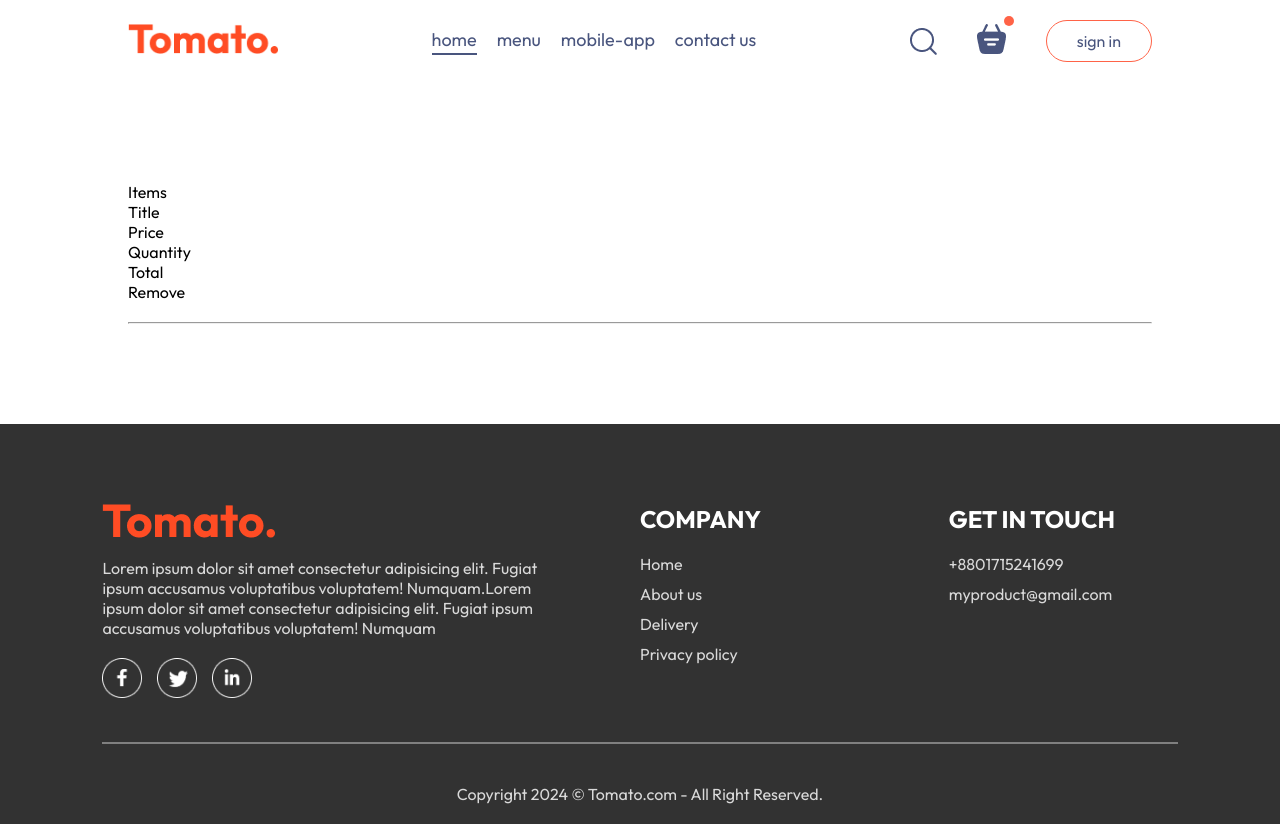
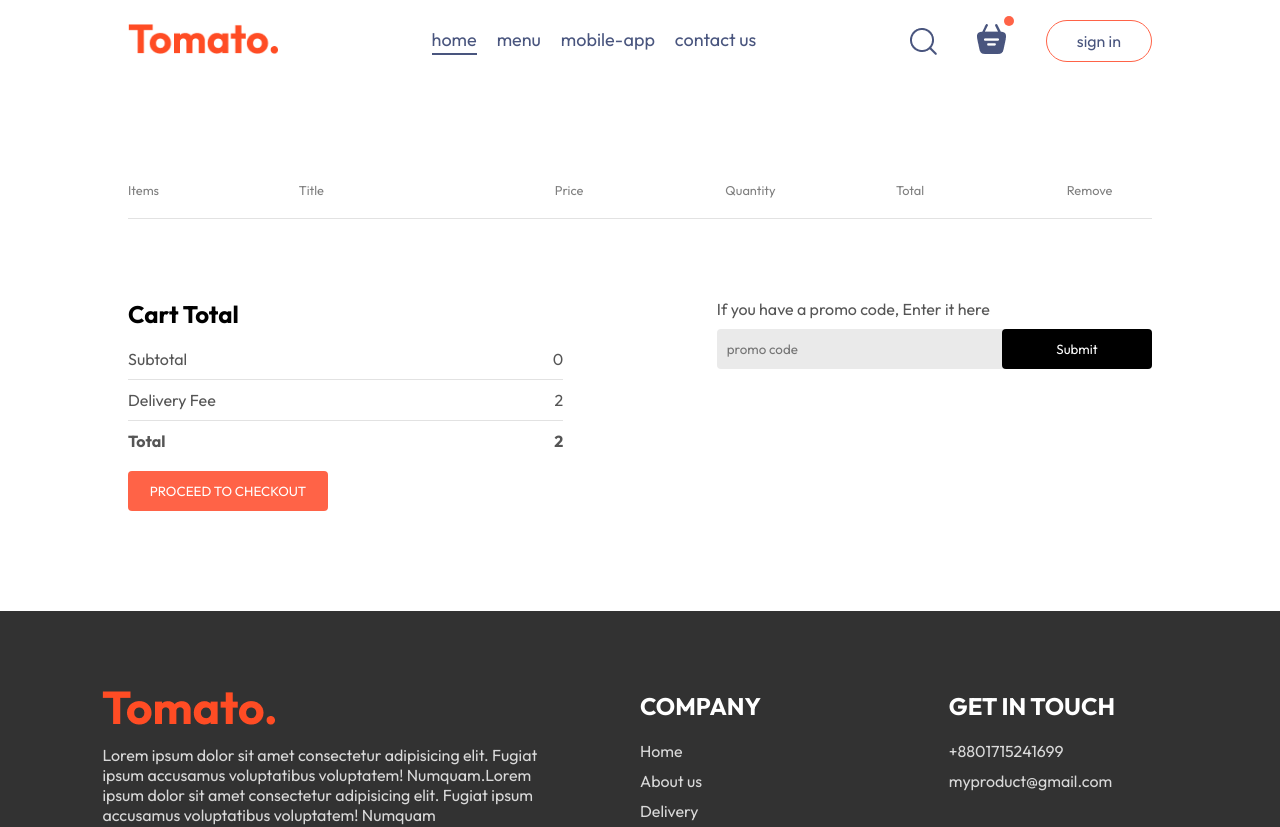
Before and after one commit to Raihanhn/Food-Delivery-app, a React (Vite) app: page /cart in a window 1280 px wide. Shown: the top 827 px of the page. Built offline with nearby package versions, Linux system fonts and the light colour scheme.

Commit message:
subtotal and total added

```diff
--- a/src/context/StoreContext.jsx
+++ b/src/context/StoreContext.jsx
@@ -18,9 +18,16 @@
     setCartItems((prev) => ({ ...prev, [itemId]: prev[itemId] - 1 }));
   };
 
-  useEffect(() => {
-    console.log(cartItems);
-  }, [cartItems]);
+  const getTotalCartAmount = () => {
+    let totalAmount = 0;
+    for (const item in cartItems) {
+      if (cartItems[item] > 0) {
+        let itemInfo = food_list.find((product) => product._id === item);
+        totalAmount += itemInfo.price * cartItems[item];
+      }
+    }
+    return totalAmount;
+  };
 
   const contextValue = {
     food_list,
@@ -28,6 +35,7 @@
     setCartItems,
     addToCart,
     removeFromCart,
+    getTotalCartAmount,
   };
   return (
     <StoreContext.Provider value={contextValue}>
--- a/src/pages/Cart/Cart.jsx
+++ b/src/pages/Cart/Cart.jsx
@@ -3,12 +3,13 @@
 import { StoreContext } from "../../context/StoreContext";
 
 const Cart = () => {
-  const { cartItems, food_list, removeFromCart } = useContext(StoreContext);
+  const { cartItems, food_list, removeFromCart, getTotalCartAmount } =
+    useContext(StoreContext);
 
   return (
     <div className="cart">
       <div className="cart-items">
-        <div className="cart-items title">
+        <div className="cart-items-title">
           <p>Items</p>
           <p>Title</p>
           <p>Price</p>
@@ -21,17 +22,53 @@
         {food_list.map((item, index) => {
           if (cartItems[item._id] > 0) {
             return (
-              <div className="cart-items-title cart-items-item">
-                <img src={item.image} alt="" />
-                <p>{item.name} </p>
-                <p> {item.price} </p>
-                <p>{cartItems[item._id]} </p>
-                <p>{item.price * cartItems[item._id]} </p>
-                <p>x </p>
+              <div key={index}>
+                <div className="cart-items-title cart-items-item">
+                  <img src={item.image} alt="" />
+                  <p>{item.name} </p>
+                  <p>${item.price} </p>
+                  <p>{cartItems[item._id]} </p>
+                  <p>${item.price * cartItems[item._id]} </p>
+                  <p onClick={() => removeFromCart(item._id)} className="cross">
+                    x{" "}
+                  </p>
+                </div>
+                <hr />
               </div>
             );
           }
         })}
+      </div>
+      <div className="cart-bottom">
+        <div className="cart-total">
+          <h2>Cart Total</h2>
+          <div className="">
+            <div className="cart-total-details">
+              <p>Subtotal</p>
+              <p>{getTotalCartAmount()} </p>
+            </div>
+            <hr />
+            <div className="cart-total-details">
+              <p>Delivery Fee</p>
+              <p>{2} </p>
+            </div>
+            <hr />
+            <div className="cart-total-details">
+              <b>Total</b>
+              <b>{getTotalCartAmount() + 2} </b>
+            </div>
+          </div>
+          <button>PROCEED TO CHECKOUT</button>
+        </div>
+        <div className="cart-promocode">
+          <div className="">
+            <p>If you have a promo code, Enter it here</p>
+            <div className="cart-promocode-input">
+              <input type="text" placeholder="promo code" />
+              <button>Submit</button>
+            </div>
+          </div>
+        </div>
       </div>
     </div>
   );
--- a/src/pages/Cart/cart.css
+++ b/src/pages/Cart/cart.css
@@ -18,3 +18,90 @@
 .cart-items-item img {
   width: 50px;
 }
+
+.cart hr {
+  height: 1px;
+  background-color: #e2e2e2;
+  border: none;
+}
+
+.cart-items-item .cross {
+  cursor: pointer;
+}
+
+.cart-bottom {
+  margin-top: 80px;
+  display: flex;
+  justify-content: space-between;
+  gap: max(12vw, 20px);
+}
+
+.cart-total {
+  flex: 1;
+  display: flex;
+  flex-direction: column;
+  gap: 20px;
+}
+
+.cart-total-details {
+  display: flex;
+  justify-content: space-between;
+  color: #555;
+}
+
+.cart-total hr {
+  margin: 10px 0px;
+}
+
+.cart-total button {
+  border: none;
+  color: white;
+  background-color: tomato;
+  width: max(15vw, 200px);
+  padding: 12px 0px;
+  border-radius: 4px;
+  cursor: pointer;
+}
+
+.cart-promocode {
+  flex: 1;
+}
+
+.cart-promocode p {
+  color: #555;
+}
+
+.cart-promocode-input {
+  margin-top: 10px;
+  display: flex;
+  justify-content: space-between;
+  align-items: center;
+  background-color: #eaeaea;
+  border-radius: 4px;
+}
+
+.cart-promocode-input input {
+  background: transparent;
+  border: none;
+  outline: none;
+  padding-left: 10px;
+}
+
+.cart-promocode-input button {
+  width: max(10vw, 150px);
+  padding: 12px 5px;
+  background-color: black;
+  border: none;
+  color: white;
+  border-radius: 4px;
+}
+
+@media (max-width: 750px) {
+  .cart-bottom {
+    flex-direction: column-reverse;
+  }
+
+  .cart-promocode {
+    justify-content: start;
+  }
+}
```
